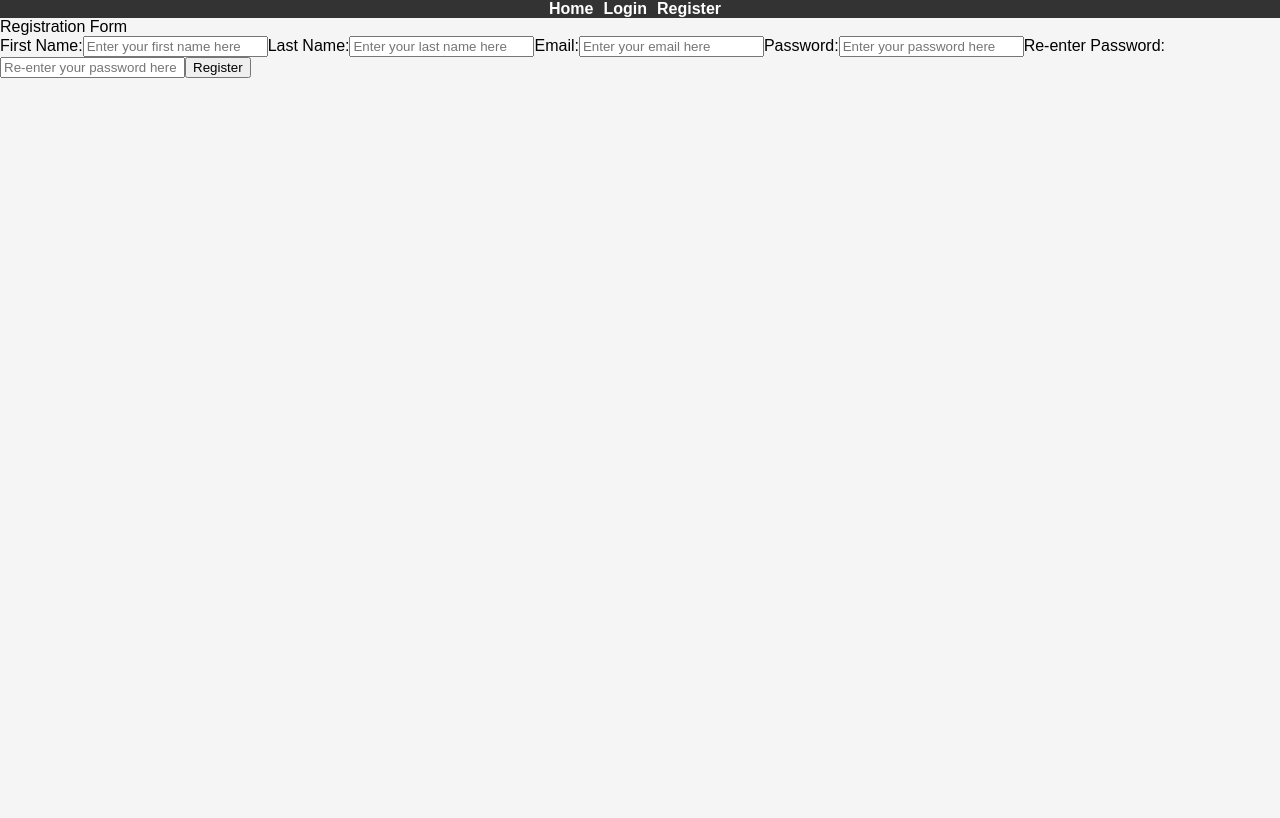
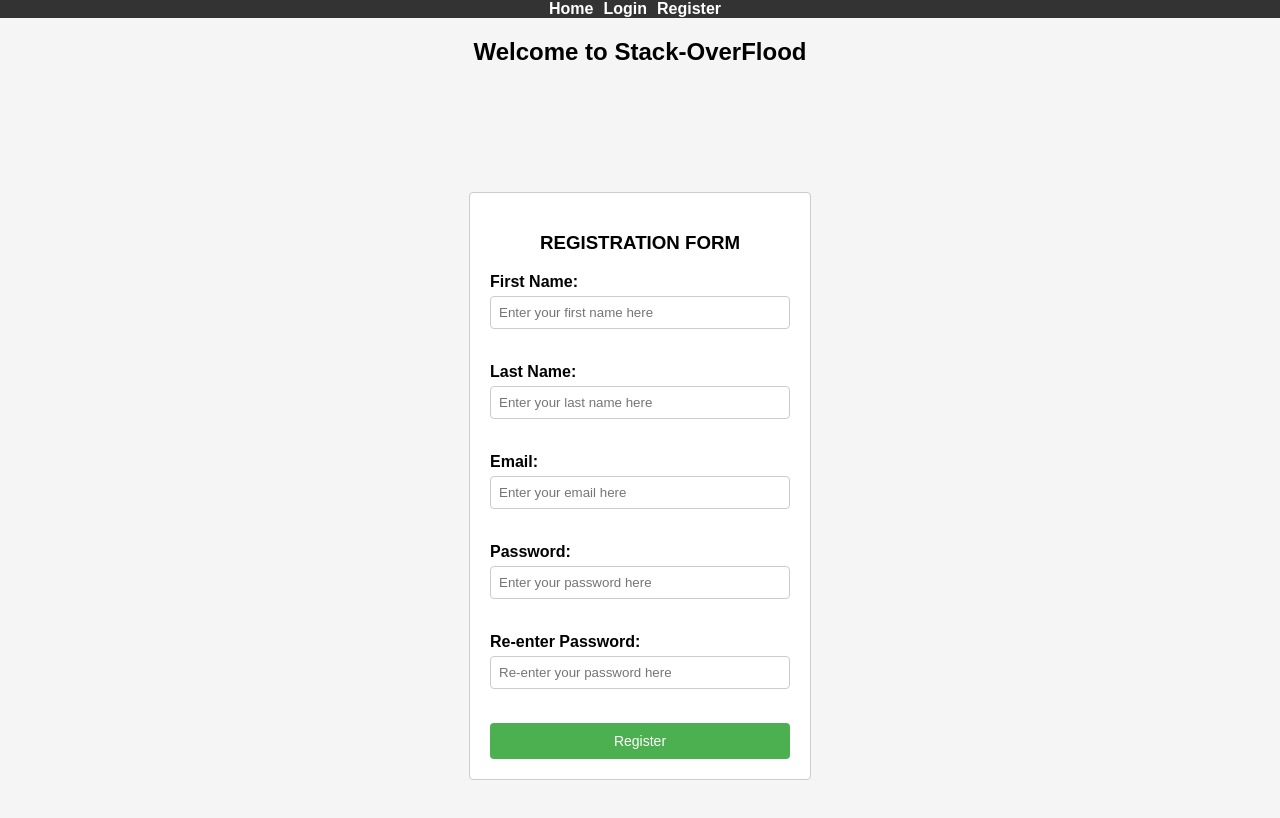
Before and after one commit to mayank2368/Stack-Overflood, a React (Create React App) app: page /register in a window 1280 px wide. Shown: the top 818 px of the page. Built offline with nearby package versions, Linux system fonts and the light colour scheme.

Commit message:
Added the css files for the login and registration form

```diff
--- a/src/App.js
+++ b/src/App.js
@@ -7,7 +7,7 @@ import Registration from "./pages/Registration";
 
 function App() {
   return (
-    <div className="container">
+    <div className="App">
       <Router>
         <nav className="navbar">
           <ul>
--- a/src/components/LoginForm.jsx
+++ b/src/components/LoginForm.jsx
@@ -1,5 +1,6 @@
 import React, { useState } from "react";
 import ReCAPTCHA from "react-google-recaptcha";
+import "../styles/LoginForm.css";
 
 const LoginForm = () => {
   const [email, setEmail] = useState("");
@@ -42,25 +43,28 @@ const LoginForm = () => {
   };
 
   return (
-    <div>
-      <form onSubmit={handleSubmit}>
-        <label>
+    <div className="login-form-container">
+      <form className="login-form" onSubmit={handleSubmit}>
+        <h3>LOGIN FORM</h3>
+        <label className="form-label">
           Email:
           <input
             type="email"
             value={email}
             placeholder="Enter email here"
             onChange={handleEmailChange}
+            className="form-input"
           />
           {errors.email && <span className="error">{errors.email}</span>}
         </label>
-        <label>
+        <label className="form-label">
           Password:
           <input
             type="password"
             value={password}
             placeholder="Enter password here"
             onChange={handlePasswordChange}
+            className="form-input"
           />
           {errors.password && <span className="error">{errors.password}</span>}
         </label>
@@ -69,7 +73,9 @@ const LoginForm = () => {
           onChange={handleCaptchaChange}
         />
         {errors.captcha && <span className="error">{errors.captcha}</span>}
-        <button type="submit">Login</button>
+        <button type="submit" className="form-button">
+          Login
+        </button>
       </form>
     </div>
   );
--- a/src/components/RegistrationForm.jsx
+++ b/src/components/RegistrationForm.jsx
@@ -1,4 +1,5 @@
 import React, { useState } from "react";
+import "../styles/RegistrationForm.css";
 
 const RegistrationForm = () => {
   const [firstName, setFirstName] = useState("");
@@ -44,6 +45,9 @@ const RegistrationForm = () => {
     if (!password) {
       errors.password = "Password is required";
     }
+    if (!confirmPassword) {
+      errors.confirmPassword = "Repeat the password!";
+    }
     if (password !== confirmPassword) {
       errors.confirmPassword = "Passwords do not match";
     }
@@ -51,74 +55,94 @@ const RegistrationForm = () => {
     if (Object.keys(errors).length === 0) {
       console.log("Registered");
     } else {
-      setErrors(errors);
+      setErrors((prevErrors) => ({ ...prevErrors, ...errors }));
     }
   };
+
   return (
-    <div>
-      <form onSubmit={handleSubmit}>
-        <label>
-          First Name:
+    <div className="registration-form-container">
+      <form onSubmit={handleSubmit} className="registration-form">
+        <h3>REGISTRATION FORM</h3>
+        <div className="form-group">
+          <label htmlFor="firstName" className="form-label">
+            First Name:
+          </label>
           <input
-            type="name"
+            type="text"
+            id="firstName"
             value={firstName}
             placeholder="Enter your first name here"
             onChange={handleFirstNameChange}
-            required
+            className="form-input"
           />
           {errors.firstName && (
             <span className="error">{errors.firstName}</span>
           )}
-        </label>
-        <label>
-          Last Name:
+        </div>
+        <div className="form-group">
+          <label htmlFor="lastName" className="form-label">
+            Last Name:
+          </label>
           <input
-            type="name"
+            type="text"
+            id="lastName"
             value={lastName}
             placeholder="Enter your last name here"
             onChange={handleLastNameChange}
-            required
+            className="form-input"
           />
-          {errors.lastName && <span className="error"> {errors.lastName}</span>}
-        </label>
-        <label>
-          Email:
+          {errors.lastName && <span className="error">{errors.lastName}</span>}
+        </div>
+        <div className="form-group">
+          <label htmlFor="email" className="form-label">
+            Email:
+          </label>
           <input
             type="email"
+            id="email"
             value={email}
             placeholder="Enter your email here"
             onChange={handleEmailChange}
-            required
+            className="form-input"
           />
           {errors.email && <span className="error">{errors.email}</span>}
-        </label>
-        <label>
-          Password:
+        </div>
+        <div className="form-group">
+          <label htmlFor="password" className="form-label">
+            Password:
+          </label>
           <input
             type="password"
+            id="password"
             value={password}
             placeholder="Enter your password here"
             onChange={handlePasswordChange}
-            required
+            className="form-input"
           />
-          {errors.password && <span className="error"> {errors.password}</span>}
-        </label>
-        <label>
-          Re-enter Password:
+          {errors.password && <span className="error">{errors.password}</span>}
+        </div>
+        <div className="form-group">
+          <label htmlFor="confirmPassword" className="form-label">
+            Re-enter Password:
+          </label>
           <input
             type="password"
+            id="confirmPassword"
             value={confirmPassword}
             placeholder="Re-enter your password here"
             onChange={handleConfirmPasswordChange}
-            required
+            className="form-input"
           />
           {errors.confirmPassword && (
             <span className="error">{errors.confirmPassword}</span>
           )}
-        </label>
-        <button type="submit">Register</button>
+        </div>
+        <button type="submit" className="form-button">
+          Register
+        </button>
       </form>
     </div>
   );
 };
+
 export default RegistrationForm;
--- a/src/pages/Home.jsx
+++ b/src/pages/Home.jsx
@@ -1,6 +1,10 @@
 import React from "react";
 
 const Home = () => {
-  return <div>Welcome to Stack-Overflow</div>;
+  return (
+    <div style={{ textAlign: "center" }}>
+      <h2>Welcome to Stack-OverFlood</h2>
+    </div>
+  );
 };
 export default Home;
--- a/src/pages/Login.jsx
+++ b/src/pages/Login.jsx
@@ -3,10 +3,11 @@ import LoginForm from "../components/LoginForm";
 
 const Login = () => {
   return (
-    <div>
-      Enter your Login details!
+    <div style={{ textAlign: "center" }}>
+      <h2 className="login-text">Welcome to Stack-OverFlood</h2>
       <LoginForm />
     </div>
   );
 };
+
 export default Login;
--- a/src/pages/Registration.jsx
+++ b/src/pages/Registration.jsx
@@ -3,8 +3,8 @@ import RegistrationForm from "../components/RegistrationForm";
 
 const Registration = () => {
   return (
-    <div>
-      Registration Form
+    <div style={{ textAlign: "center" }}>
+      <h2 className="login-text">Welcome to Stack-OverFlood</h2>
       <RegistrationForm />
     </div>
   );
--- /dev/null
+++ b/src/styles/LoginForm.css
@@ -0,0 +1,64 @@
+.login-form-container {
+  display: flex;
+  justify-content: center;
+  align-items: center;
+  height: 100vh;
+}
+
+.login-form {
+  width: 300px;
+  padding: 20px;
+  background-color: #ffffff;
+  border-radius: 5px;
+  border: 1px solid #ccc;
+}
+
+.form-label {
+  display: inline-block;
+  width: 301px;
+  text-align: left;
+  margin-bottom: 10px;
+}
+
+.form-input {
+  width: 100px;
+  padding: 1px;
+  border: 1px solid #ccc;
+  border-radius: 3px;
+  margin-bottom: 10px;
+}
+
+.error {
+  color: red;
+  font-size: 14px;
+  margin-bottom: 10px;
+}
+
+.form-button {
+  display: block;
+  width: 100%;
+  padding: 8px;
+  background-color: #4caf50;
+  color: #fff;
+  border: none;
+  border-radius: 3px;
+  cursor: pointer;
+}
+
+.form-button:hover {
+  background-color: #45a049;
+}
+
+/* Adjustments for captcha field */
+.react-google-recaptcha {
+  margin-bottom: 20px;
+  width: 320px;
+  height: 78px;
+}
+
+/* Adjustments for login button */
+.form-button {
+  padding: 10px;
+  font-size: 14px;
+  width: 302px;
+}
--- /dev/null
+++ b/src/styles/RegistrationForm.css
@@ -0,0 +1,54 @@
+.registration-form-container {
+    display: flex;
+    justify-content: center;
+    align-items: center;
+    height: 100vh;
+  }
+
+  .registration-form {
+    width: 300px;
+    padding: 20px;
+    border: 1px solid #ccc;
+    border-radius: 4px;
+    background-color: #fff;
+  }
+
+  .form-group {
+    margin-bottom: 20px;
+  }
+
+  .form-label {
+    display: block;
+    margin-bottom: 5px;
+    font-weight: bold;
+  }
+
+  .form-input {
+    width: 94%;
+    padding: 8px;
+    border: 1px solid #ccc;
+    border-radius: 4px;
+  }
+
+  .error {
+    color: red;
+    font-size: 14px;
+  }
+
+  .form-button {
+    width: 100%;
+    padding: 10px;
+    background-color: #4caf50;
+    color: #fff;
+    border: none;
+    border-radius: 4px;
+    cursor: pointer;
+  }
+
+  .form-group {
+    margin-bottom: 1.5rem;
+  }
+
+  .error {
+    color: red;
+  }
```
